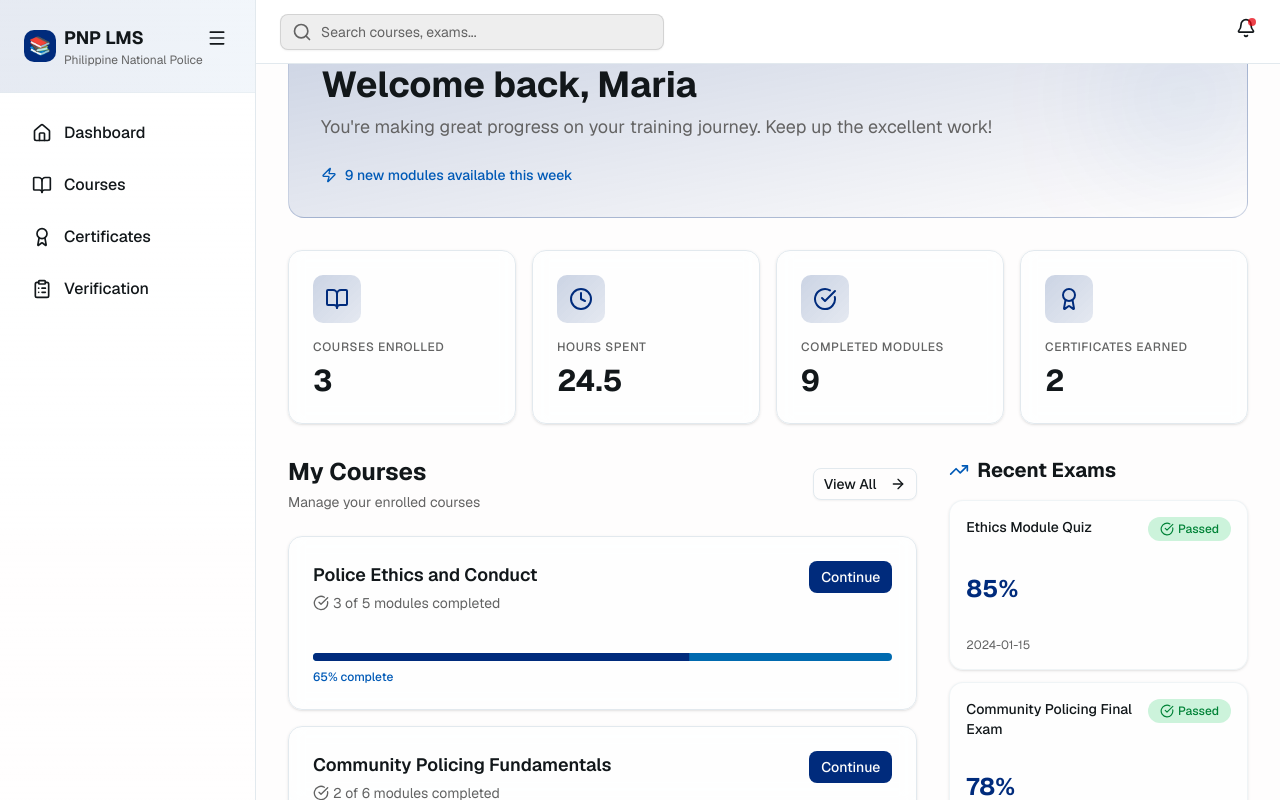
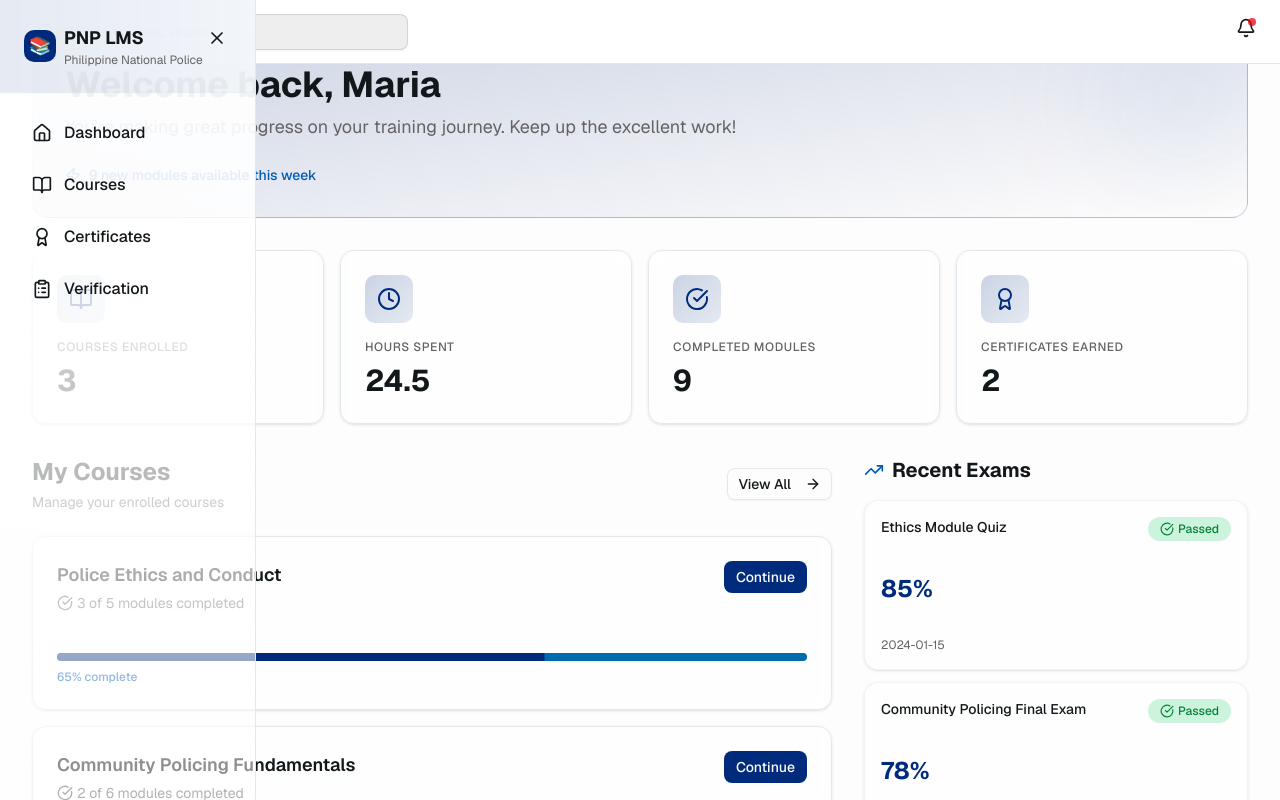
Before and after one commit to mochatakahashi/pnp-ai-training-lms-frontend, a Next.js app: page / in a window 1280 px wide. Built offline with nearby package versions, Linux system fonts and the light colour scheme.

Commit message:
feat: adjust sidebar and topbar layout for all user roles

```diff
--- a/app/(dashboard)/layout.tsx
+++ b/app/(dashboard)/layout.tsx
@@ -10,7 +10,7 @@ export default function DashboardLayout({
     <div className="flex h-screen bg-background">
       <Sidebar userRole="student" />
 
-      <div className="flex-1 flex flex-col md:ml-64">
+      <div className="flex-1 flex flex-col">
         <Topbar />
 
         <main className="flex-1 overflow-auto pt-16 p-4 md:p-8">
--- a/components/navigation/sidebar.tsx
+++ b/components/navigation/sidebar.tsx
@@ -36,7 +36,7 @@ interface SidebarProps {
 
 export function Sidebar({ userRole = 'student' }: SidebarProps) {
   const pathname = usePathname();
-  const [isOpen, setIsOpen] = useState(false);
+  const [isOpen, setIsOpen] = useState(true);
 
   const items = userRole === 'admin' ? adminItems : officerItems;
 
@@ -46,8 +46,7 @@ export function Sidebar({ userRole = 'student' }: SidebarProps) {
       <aside
         className={cn(
           'fixed left-0 top-0 h-screen w-64 bg-gradient-to-b from-card to-card/50 border-r border-border transition-transform duration-300 z-40 flex flex-col',
-          'md:translate-x-0',
-          isOpen ? 'translate-x-0' : '-translate-x-full md:translate-x-0'
+          isOpen ? 'translate-x-0' : '-translate-x-full'
         )}
       >
         {/* Logo with Toggle */}
--- a/components/navigation/topbar.tsx
+++ b/components/navigation/topbar.tsx
@@ -19,7 +19,7 @@ export function Topbar({ userName }: TopbarProps) {
   ]);
 
   return (
-    <header className="fixed top-0 left-64 right-0 h-16 bg-card border-b border-border flex items-center justify-between px-6 z-30 md:left-64 md:right-0">
+    <header className="fixed top-0 left-0 right-0 h-16 bg-card border-b border-border flex items-center justify-between px-6 z-30">
       {/* Search Bar */}
       <div className="hidden md:flex flex-1 max-w-sm">
         <div className="relative w-full">
```
